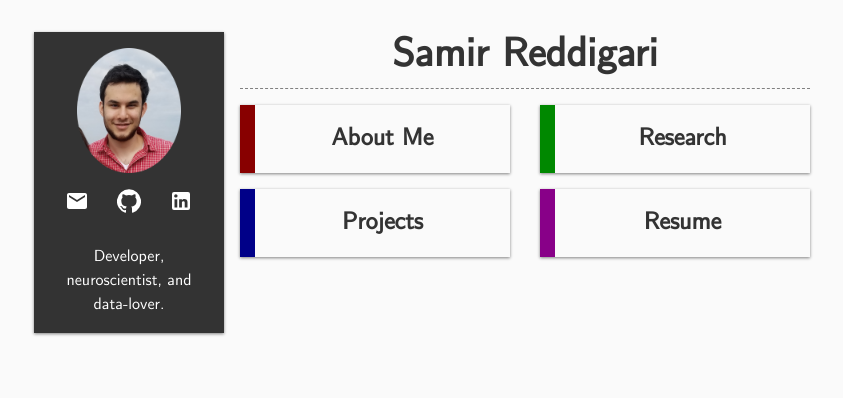
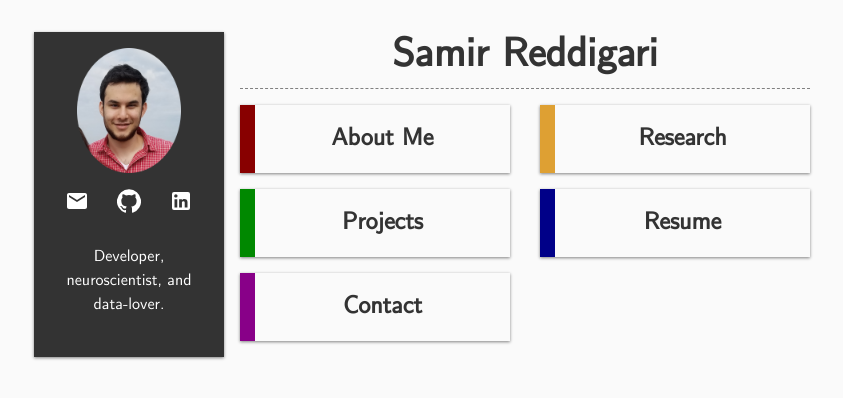
Before and after one commit to reddigari/reddigari.github.io, a React (Create React App) app: page / in a window 1280 px wide. Shown: the top 398 px of the page, without its empty margins (218-1061 px from the left). Built offline with nearby package versions, Linux system fonts and the light colour scheme.

Commit message:
feat: add more links to main menu

```diff
--- a/src/components/MainMenu.js
+++ b/src/components/MainMenu.js
@@ -8,9 +8,11 @@ function MainMenu(props) {
     return (
         <Row>
             <MainMenuLink path="about" text="About Me" color="#880000" />
-            <MainMenuLink path="research" text="Research" color="#008800" />
-            <MainMenuLink path="projects" text="Projects" color="#000088" />
-            <MainMenuLink path="resume" text="Resume" color="#880088" />
+            <MainMenuLink path="research" text="Research" color="#dea033" />
+            <MainMenuLink path="projects" text="Projects" color="#008800" />
+            <MainMenuLink path="https://s3.amazonaws.com/reddigari.github.io/Reddigari_CV.pdf"
+                external text="Resume" color="#000088" />
+            <MainMenuLink path="contact" text="Contact" color="#880088" />
         </Row>
     )
 }
```
